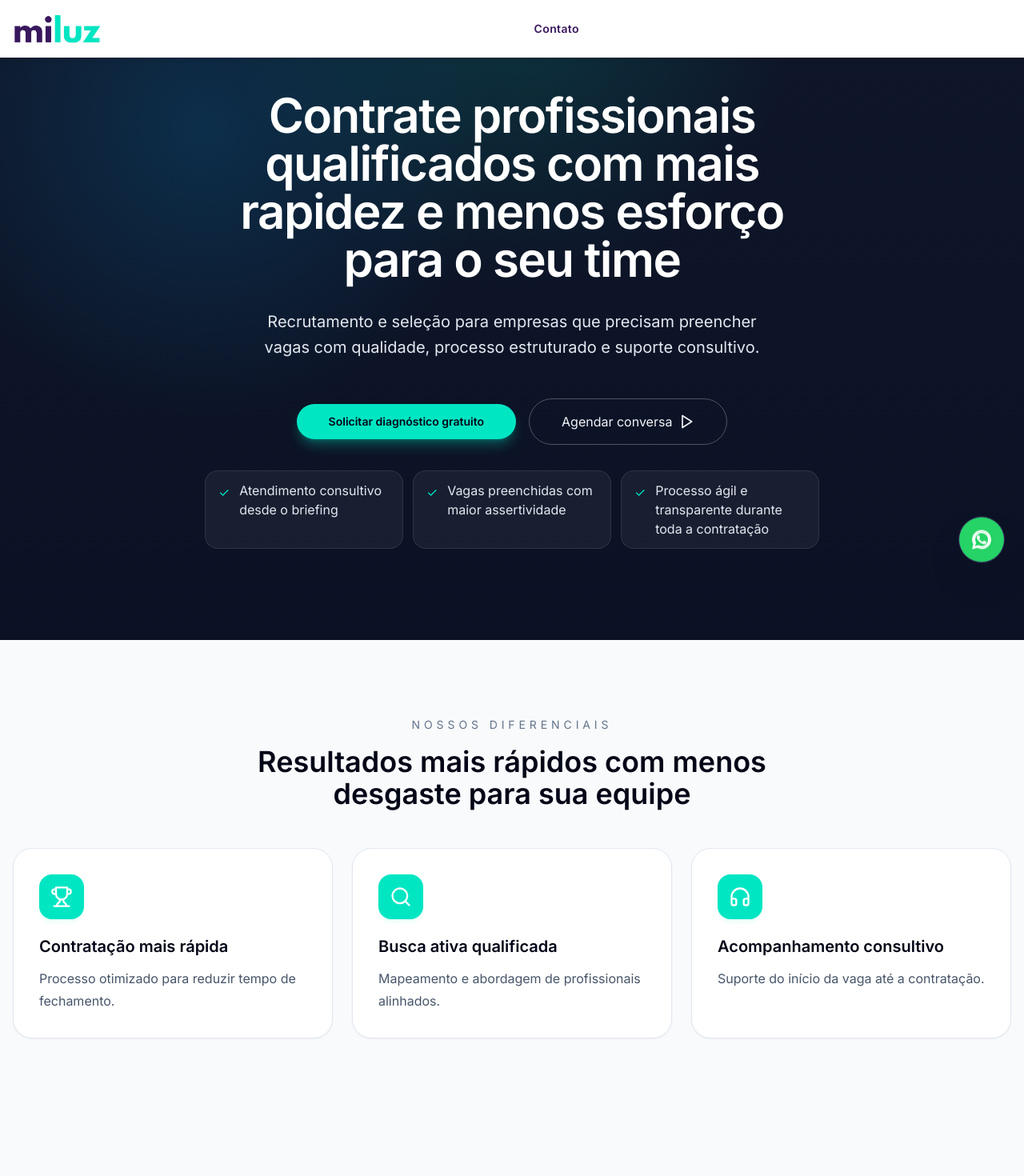
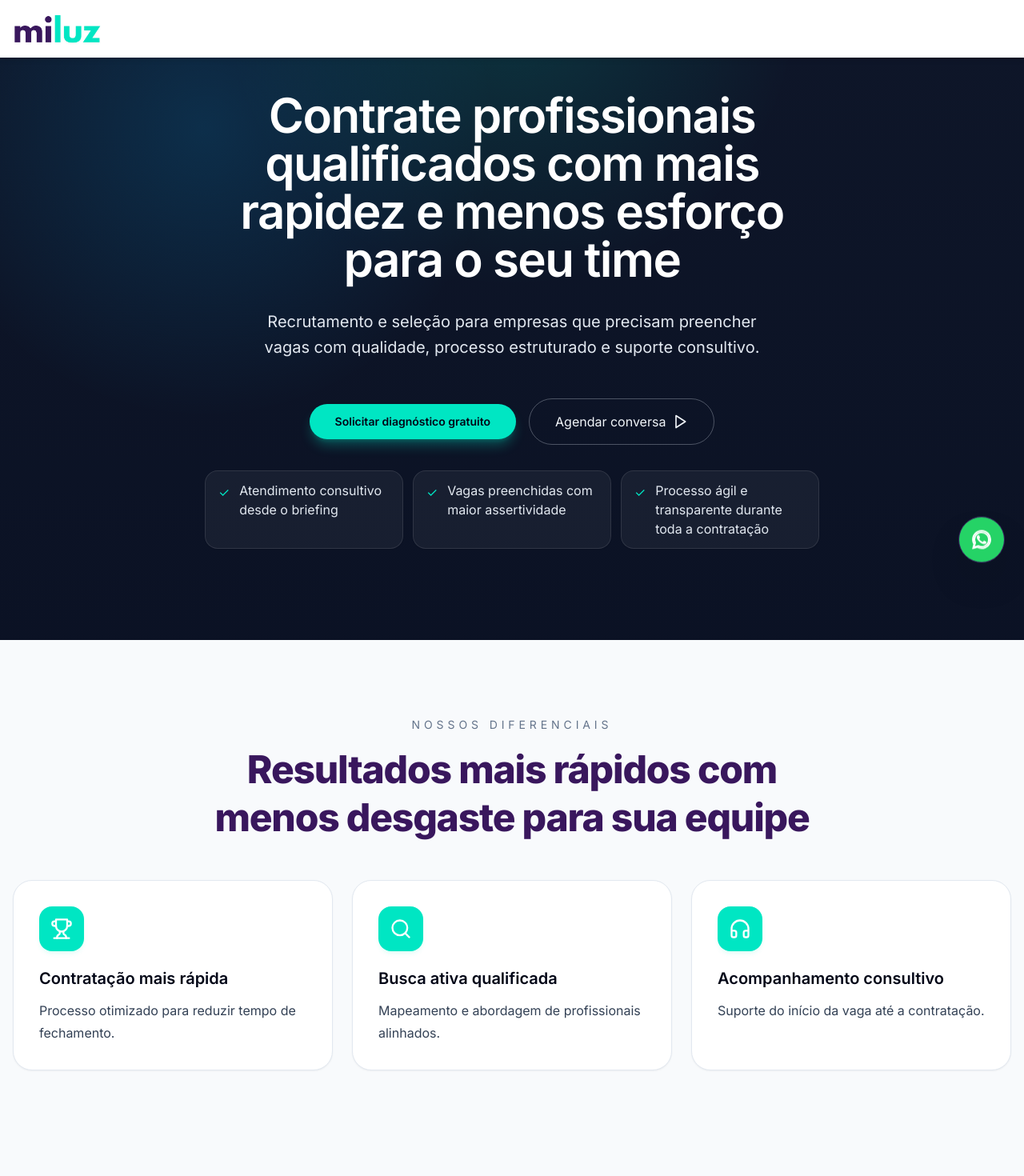
Before and after one commit to lhkuklis/miluz-landpage, a React (Vite) app: page / in a window 1280 px wide. Shown: the top 1470 px of the page at 80% size. Built offline with nearby package versions, Linux system fonts and the light colour scheme.

Commit message:
Novas atualizações de estilo e conteúdo nos componentes HeroSection e TechTalentSolutionsSection, incluindo ajustes de cores, tipografia e layout para melhorar a experiência do usuário e a estética geral do site.

```diff
--- a/src/components/Header.tsx
+++ b/src/components/Header.tsx
@@ -67,13 +67,6 @@ const Header = () => {
 
           {/* Desktop Navigation */}
           <nav className="hidden md:flex items-center" role="navigation" aria-label="Navegação principal">
-            <button
-              onClick={() => scrollToSection('contact')}
-              className="text-[#39175d] hover:text-[#00e6c3] transition-colors font-semibold text-sm tracking-wide focus:outline-none focus:ring-2 focus:ring-[#00e6c3] focus:ring-offset-2 rounded-md px-2 py-1"
-              aria-label="Navegar para a seção de contato"
-            >
-              {t('nav.contact')}
-            </button>
           </nav>
 
           {/* Mobile Menu */}
@@ -97,13 +90,6 @@ const Header = () => {
         {isMenuOpen && (
           <div id="mobile-navigation" className="md:hidden mt-4 pb-4 border-t border-[#00e6c3]/30" role="navigation" aria-label="Navegação móvel">
             <nav className="flex flex-col space-y-3 pt-4">
-              <button
-                onClick={() => {scrollToSection('contact'); setIsMenuOpen(false);}}
-                className="text-left text-[#39175d] hover:text-[#00e6c3] transition-colors font-semibold focus:outline-none focus:ring-2 focus:ring-[#00e6c3] focus:ring-offset-2 rounded-md px-2 py-1"
-                aria-label="Navegar para a seção de contato"
-              >
-                {t('nav.contact')}
-              </button>
             </nav>
           </div>
         )}
--- a/src/components/HeroSection.tsx
+++ b/src/components/HeroSection.tsx
@@ -32,7 +32,7 @@ const HeroSection = () => {
             <Button
               onClick={scrollToContact}
               size="lg"
-              className="w-full sm:w-auto bg-[#00e6c3] text-slate-950 font-semibold px-10 py-4 rounded-full shadow-lg shadow-[#00e6c34d] hover:shadow-[#00e6c380] hover:brightness-110 transition duration-300"
+              className="w-full sm:w-auto bg-[#00e6c3] text-slate-950 font-semibold px-8 py-4 rounded-full shadow-lg shadow-[#00e6c34d] hover:bg-[#00c6a2] hover:shadow-[#00e6c380] transition duration-300"
             >
               {t('hero.cta')}
             </Button>
@@ -40,7 +40,7 @@ const HeroSection = () => {
               href="https://wa.me/5511969114510"
               target="_blank"
               rel="noopener noreferrer"
-              className="w-full sm:w-auto inline-flex items-center justify-center border border-slate-200/30 text-slate-100 hover:bg-white/20 px-10 py-4 rounded-full transition duration-300"
+              className="w-full sm:w-auto inline-flex items-center justify-center border border-slate-200/30 text-slate-100 hover:bg-white/20 px-8 py-4 rounded-full transition duration-300"
             >
               {t('hero.learn_more')}
               <Play className="h-5 w-5 ml-2" />
--- a/src/components/TechTalentSolutionsSection.tsx
+++ b/src/components/TechTalentSolutionsSection.tsx
@@ -6,8 +6,10 @@ const TechTalentSolutionsSection = () => {
     <section id="techtalentsolutions" className="py-24 bg-slate-50">
       <div className="container mx-auto px-6 sm:px-4">
         <div className="max-w-3xl mx-auto text-center mb-12">
-          <p className="text-sm uppercase tracking-[0.35em] text-slate-500 mb-4 font-sans">Nossos diferenciais</p>
-          <h2 className="text-3xl sm:text-4xl font-semibold text-slate-950 font-sans">Resultados mais rápidos com menos desgaste para sua equipe</h2>
+          <p className="text-sm uppercase tracking-[0.35em] text-slate-500 mb-4">Nossos diferenciais</p>
+          <h2 className="heading-2 mb-4 sm:mb-6 tracking-tight leading-tight">
+            Resultados mais rápidos com menos desgaste para sua equipe
+          </h2>
         </div>
 
         <div className="grid gap-6 md:grid-cols-3">
@@ -33,7 +35,7 @@ const TechTalentSolutionsSection = () => {
                 {item.icon}
               </div>
               <h3 className="text-xl font-semibold text-slate-950 mb-3">{item.title}</h3>
-              <p className="text-slate-600 leading-7">{item.desc}</p>
+              <p className="text-slate-700 leading-7">{item.desc}</p>
             </div>
           ))}
         </div>
```
